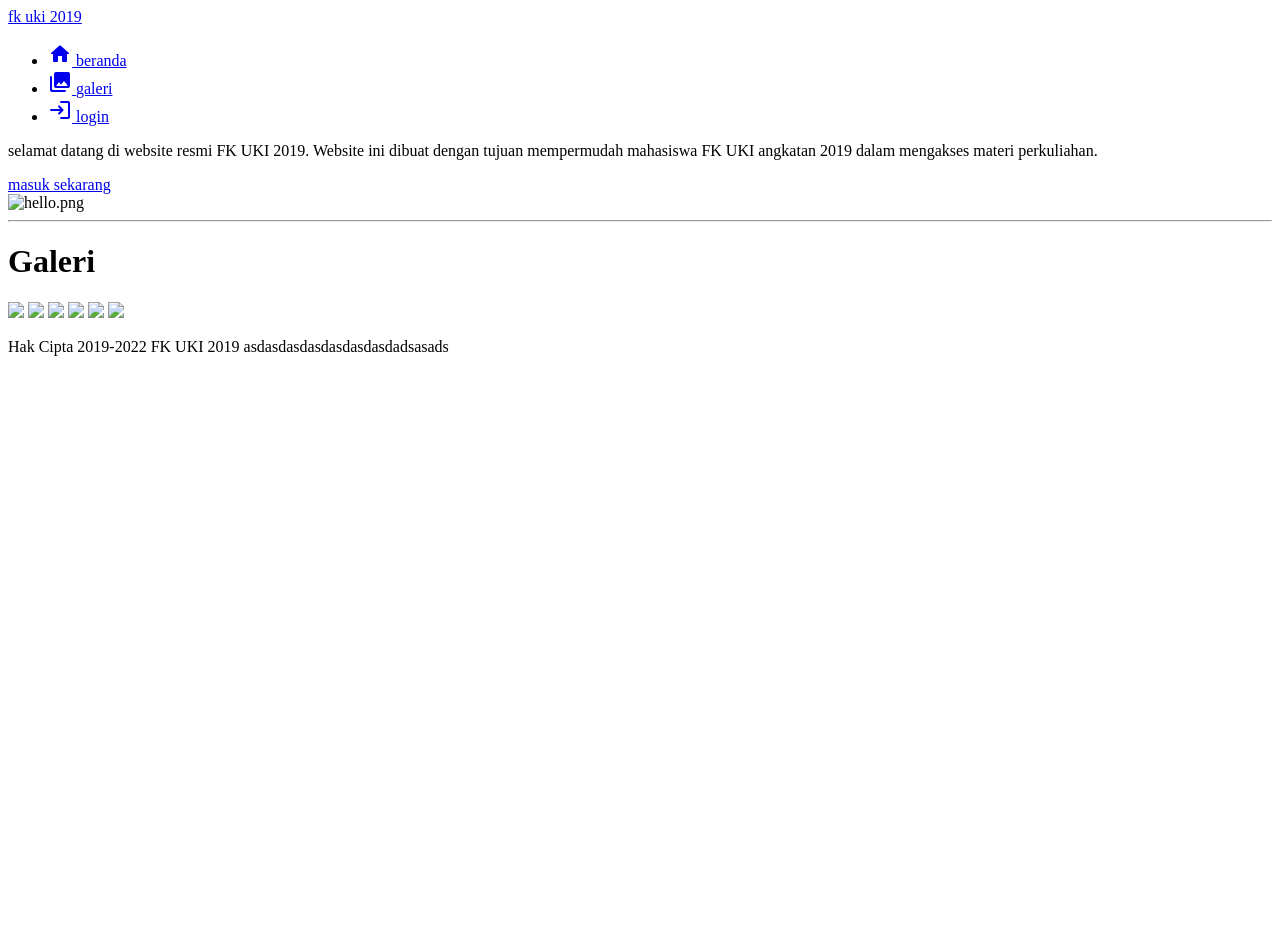
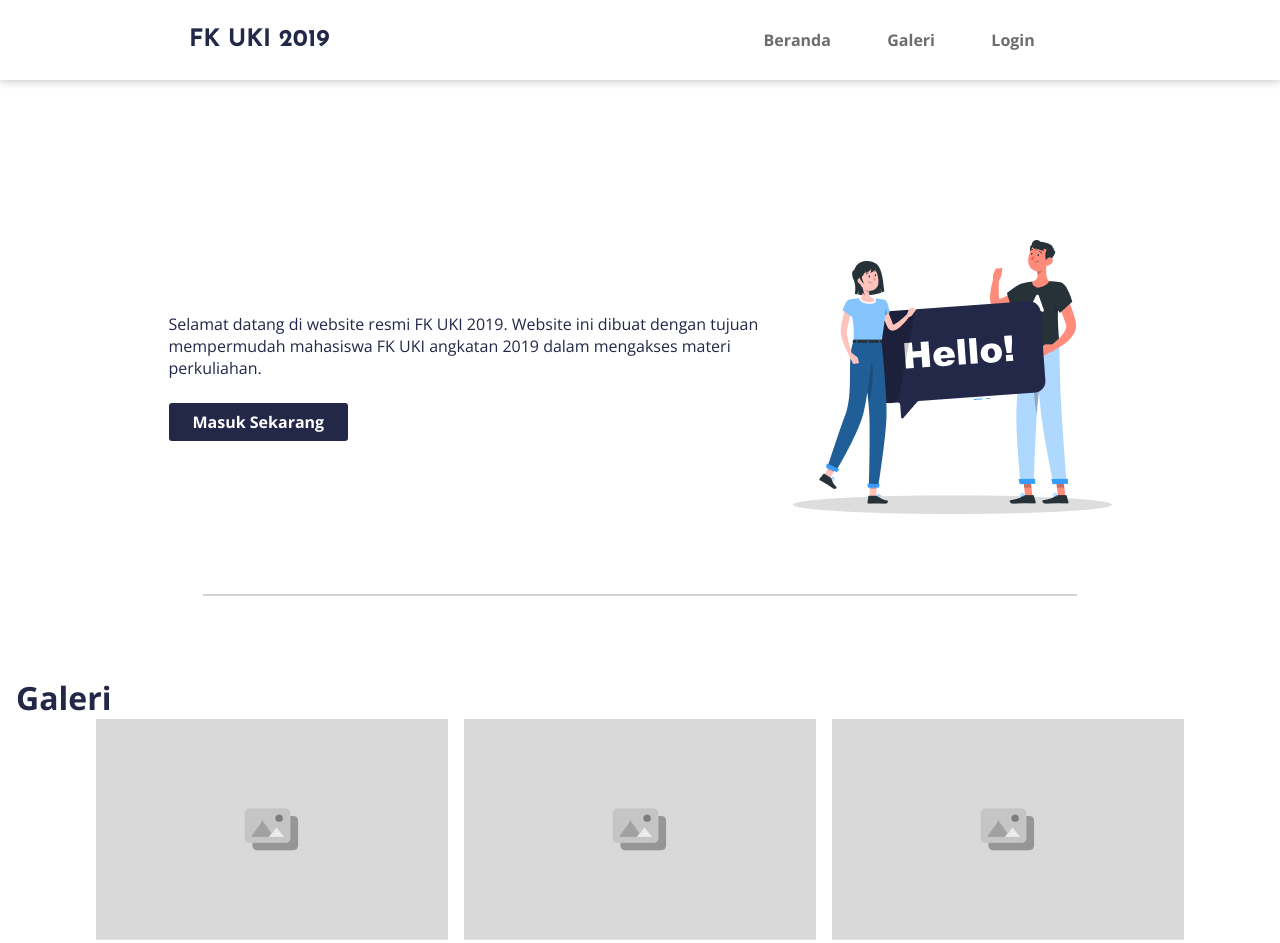
Before and after one commit to berylcp/fkuki2019-static, a plain HTML site: page index.html in a window 1280 px wide. Shown: the top 943 px of the page. Before the commit the page ends 800 px from the top, so only its background shows below. Drawn offline with nearby package versions, Linux system fonts and the light colour scheme; the site is published under a folder, as on GitHub Pages, so addresses that start at the root find nothing.

Commit message:
Perbaikan lagi

```diff
--- a/index.html
+++ b/index.html
@@ -8,9 +8,9 @@
     <title>FK UKI 2019 | Beranda</title>
 
     <!-- CSS FK UKI 2019 -->
-    <link rel="stylesheet" href="/assets/css/style.css" />
-    <link rel="stylesheet" href="/assets/css/tablet.style.css" />
-    <link rel="stylesheet" href="/assets/css/mobile.style.css" />
+    <link rel="stylesheet" href="assets/css/style.css" />
+    <link rel="stylesheet" href="assets/css/tablet.style.css" />
+    <link rel="stylesheet" href="assets/css/mobile.style.css" />
 
     <!-- Material Icons dari Google -->
     <link
@@ -64,19 +64,19 @@
           <a href="#" class="content__button">masuk sekarang</a>
         </div>
 
-        <img src="/assets/img/hello.png" alt="hello.png" class="hero__image" />
+        <img src="assets/img/hello.png" alt="hello.png" class="hero__image" />
       </section>
 
       <hr class="section-divider" />
 
       <h1>Galeri</h1>
       <section class="gallery">
-        <img src="/assets/img/default.jpg" />
-        <img src="/assets/img/default.jpg" />
-        <img src="/assets/img/default.jpg" />
-        <img src="/assets/img/default.jpg" />
-        <img src="/assets/img/default.jpg" />
-        <img src="/assets/img/default.jpg" />
+        <img src="assets/img/default.jpg" />
+        <img src="assets/img/default.jpg" />
+        <img src="assets/img/default.jpg" />
+        <img src="assets/img/default.jpg" />
+        <img src="assets/img/default.jpg" />
+        <img src="assets/img/default.jpg" />
       </section>
     </main>
 
```
